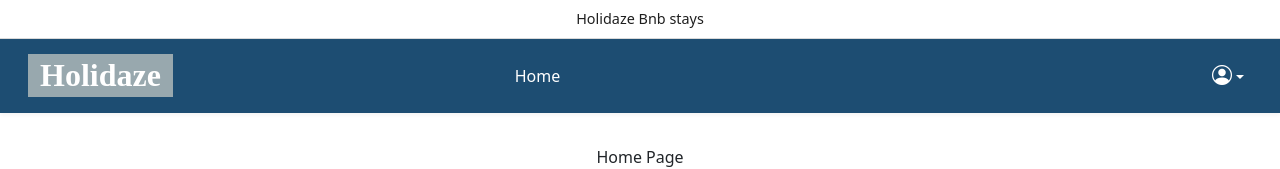
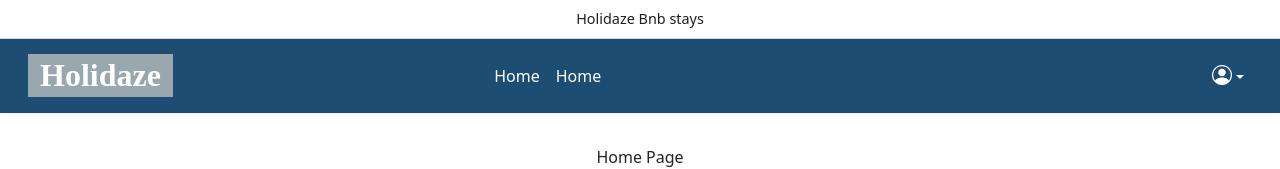
Before and after one commit to fantadiallo/HolidazeSemesterproject, a React (Vite) app: page / in a window 1280 px wide. Shown: the top 169 px of the page. Built offline with nearby package versions, Linux system fonts and the light colour scheme.

Commit message:
Update Header layout and style

```diff
--- a/src/components/Header/Header.jsx
+++ b/src/components/Header/Header.jsx
@@ -27,6 +27,9 @@ export default function Header() {
 
           <div className="collapse navbar-collapse" id="mainNavbar">
             <ul className="navbar-nav mx-auto">
+              <li className="nav-item">
+                <NavLink to="/" className="nav-link text-white">Home</NavLink>
+              </li>
               <li className="nav-item">
                 <NavLink to="/" className="nav-link text-white">Home</NavLink>
               </li>
--- a/src/components/Header/Header.module.scss
+++ b/src/components/Header/Header.module.scss
@@ -1,5 +1,4 @@
-@use '../../styles/variables.scss' as *;
-
+@use '../../styles/variables' as *;
 .header {
   position: sticky;
   top: 0;
```
